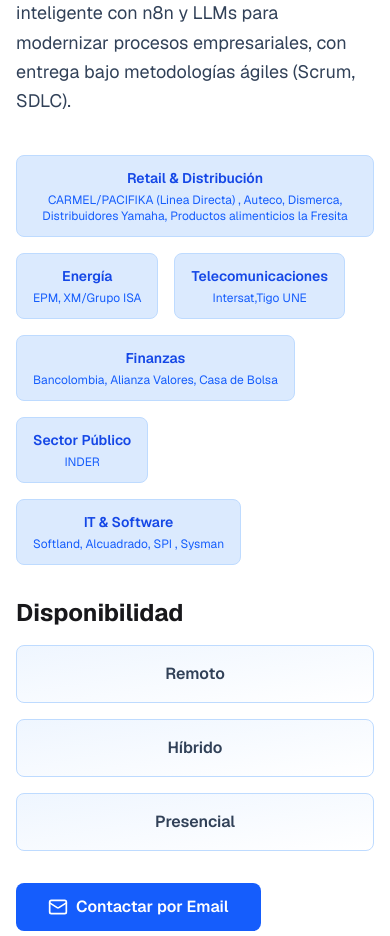
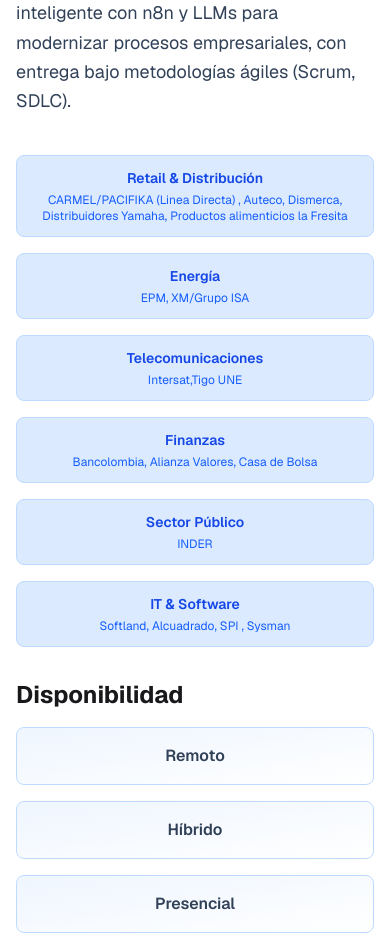
Before and after one commit to edwingiraldosoto/cv-edwin-Animada, a Next.js app: page / in a window 390 px wide. Shown: the part 1140-2076 px from the top of the page. Built offline with nearby package versions, Linux system fonts and the light colour scheme.

Commit message:
Change sectors layout to grid - full width columns on mobile with consistent heights

```diff
--- a/app/components/Hero.tsx
+++ b/app/components/Hero.tsx
@@ -109,12 +109,12 @@
               </p>
 
               {/* Sectores */}
-              <div className="flex flex-wrap gap-4 pt-4">
+              <div className="grid grid-cols-1 sm:grid-cols-2 lg:grid-cols-3 gap-4 pt-4">
                 {cv.sectors.map((sector) => (
                   <motion.div
                     key={sector.name}
                     whileHover={{ scale: 1.05 }}
-                    className="px-4 py-3 bg-blue-100 text-blue-700 rounded-lg border border-blue-200 hover:bg-blue-200 transition-all duration-300 cursor-pointer text-center"
+                    className="px-4 py-3 bg-blue-100 text-blue-700 rounded-lg border border-blue-200 hover:bg-blue-200 transition-all duration-300 cursor-pointer text-center h-full"
                   >
                     <div className="font-semibold text-sm">{sector.name}</div>
                     <div className="text-xs text-blue-600 mt-1">{sector.companies}</div>
```
